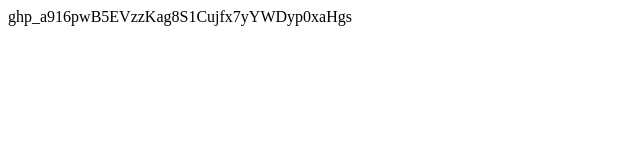
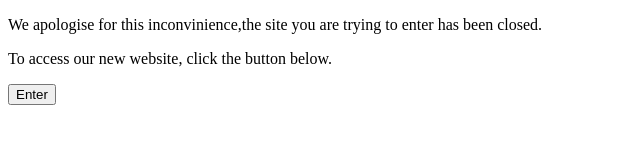
Before and after one commit to 2BWeru/Akan-name, a plain HTML site: page index.html in a window 1280 px wide. Shown: the whole page, without its empty margins (0-640 px from the left). Drawn offline with Linux system fonts and the light colour scheme.

Commit message:
add index.html file

```diff
--- a/index.html
+++ b/index.html
@@ -8,6 +8,13 @@
 
 </head>
 <body>
-    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
+
+    <div class="landingpage-box">
+        <p>We apologise for this inconvinience,the site you are trying to enter has been closed.
+            <p>To access our new website,
+             click the button below. </p>
+
+        <button>Enter</button>
+     </div>
 </body>
 </html>
```
